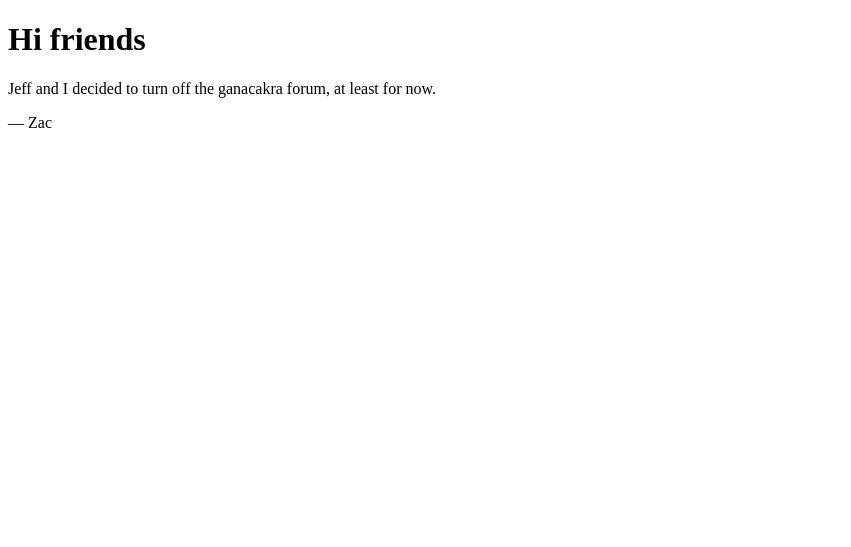
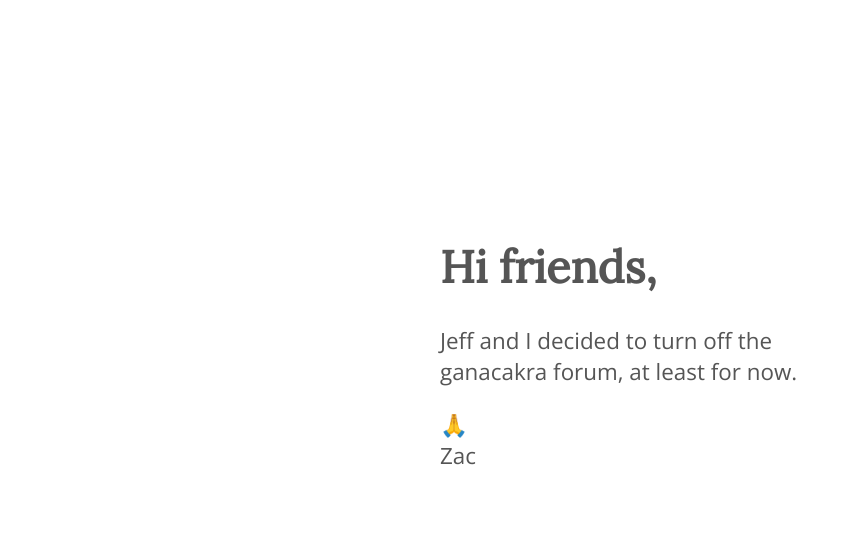
Before and after one commit to BillyZac/ganacakra, a plain HTML site: page index.html in a window 1280 px wide. Shown: the whole page, without its empty margins (0-851 px from the left). Drawn offline with nearby package versions, Linux system fonts and the light colour scheme.

Commit message:
Add style, update message

```diff
--- /dev/null
+++ b/css/master.css
@@ -0,0 +1,20 @@
+@import 'https://fonts.googleapis.com/css?family=Lora|Open+Sans';
+
+body {
+  font-family: 'Open Sans', sans-serif;
+  font-size: 1.4rem;
+  color: #555;
+  display: flex;
+  align-items: center;
+  flex-direction: column;
+}
+
+h1 {
+  font-family: 'Lora', serif;
+}
+
+.message {
+  margin-top: 150px;
+  padding: 50px;
+  width: 400px;
+}
--- a/index.html
+++ b/index.html
@@ -3,14 +3,17 @@
   <head>
     <meta charset="utf-8">
     <title>Ganacakra</title>
+    <link rel="stylesheet" href="/css/master.css" media="screen" title="no title" charset="utf-8">
   </head>
   <body>
-    <h1>Hi friends</h1>
-    <p>
-      Jeff and I decided to turn off the ganacakra forum, at least for now.
-    </p>
-    <p>
-      — Zac
-    </p>
+    <div class="message">
+      <h1>Hi friends,</h1>
+      <p>
+        Jeff and I decided to turn off the ganacakra forum, at least for now.
+      </p>
+      <p>
+        🙏<br>Zac
+      </p>
+    </div>
   </body>
 </html>
```
